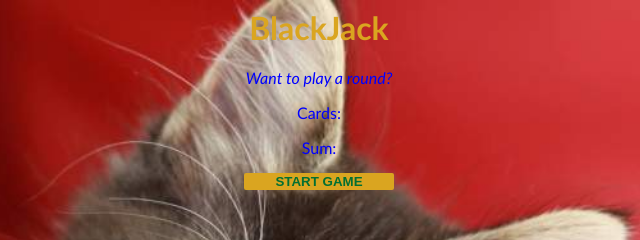
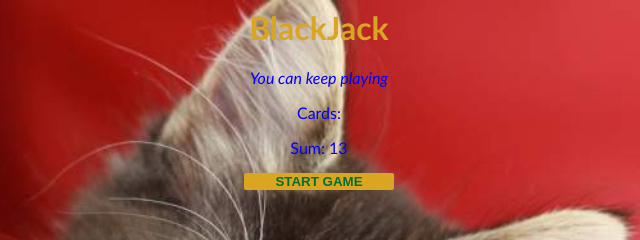
Before and after one commit to UP945169/LearningJavascript, a plain HTML site: page 7HourJS/Blackjack/index.html in a window 1280 px wide. Both pictures are taken after a click on the button "START GAME". Shown: the top 240 px of the page, 321-961 px from the left. Drawn offline with Linux system fonts and the light colour scheme.

Commit message:
Displayed Sum

```diff
--- a/7HourJS/Blackjack/index.html
+++ b/7HourJS/Blackjack/index.html
@@ -6,7 +6,7 @@
         <h1>BlackJack</Bdo:l></h1>
         <p id="message-el">Want to play a round?</p>
         <p>Cards: </p>
-        <p>Sum: </p>
+        <p id="sum-el">Sum: </p>
         <button id="startGame-btn" onclick="startGame()">START GAME</button>
         <script src="index.js"></script>
 
--- a/7HourJS/Blackjack/index.js
+++ b/7HourJS/Blackjack/index.js
@@ -6,22 +6,29 @@ let sum = firstCard + secondCard
 let hasBlackJack = false
 let isAlive = true
 
+let messageEl = document.getElementById("message-el")
+let message = ""
 
+//let sumEl = document.getElementById("sum-el")
+let sumEl = document.querySelector("#sum-el")
 
 function startGame() {
     if(sum < 21){
-        console.log("You can keep playing")
+        message = "You can keep playing"
 
     }
     else if (sum == 21) {
-        console.log("Well done you won")
+        message = "Well done you won"
         hasBlackJack = true
 
     }
     else {
-        console.log("HAHAH YOU LOST")
+        message = "HAHAH YOU LOST"
         isAlive = false
     }
+
+    messageEl.textContent = message
+    sumEl.textContent = "Sum: " + sum
 }
 
 //CASH OUT
```
